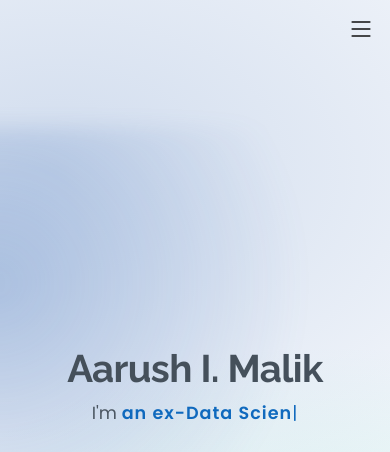
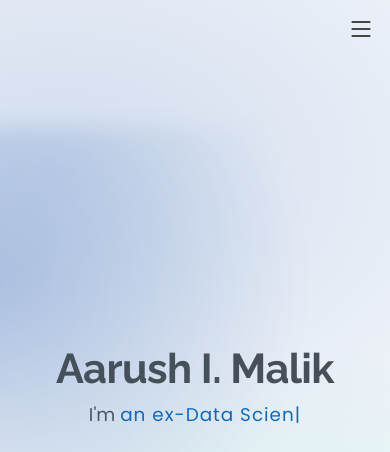
Before and after one commit to aarush-malik/portfolio, a plain HTML site: page index.html in a window 390 px wide. Shown: the top 452 px of the page. Drawn offline with nearby package versions, Linux system fonts and the light colour scheme.

Commit message:
update hero

```diff
--- a/index.html
+++ b/index.html
@@ -161,6 +161,31 @@
     .hero-card { padding: 22px; border-radius: 16px; }
     #hero h1 { font-size: 2.4rem; }
     #hero p { font-size: 1.1rem; }
+  }
+</style>
+
+  <style>
+  #hero h1 {
+    font-size: 3.6rem;
+    line-height: 1.15;
+    font-weight: 700;
+  }
+
+  #hero p {
+    font-size: 1.35rem;
+  }
+
+  #hero .typed {
+    font-weight: 400;
+  }
+
+  @media (max-width: 768px) {
+    #hero h1 {
+      font-size: 2.6rem;
+    }
+    #hero p {
+      font-size: 1.15rem;
+    }
   }
 </style>
 
```
